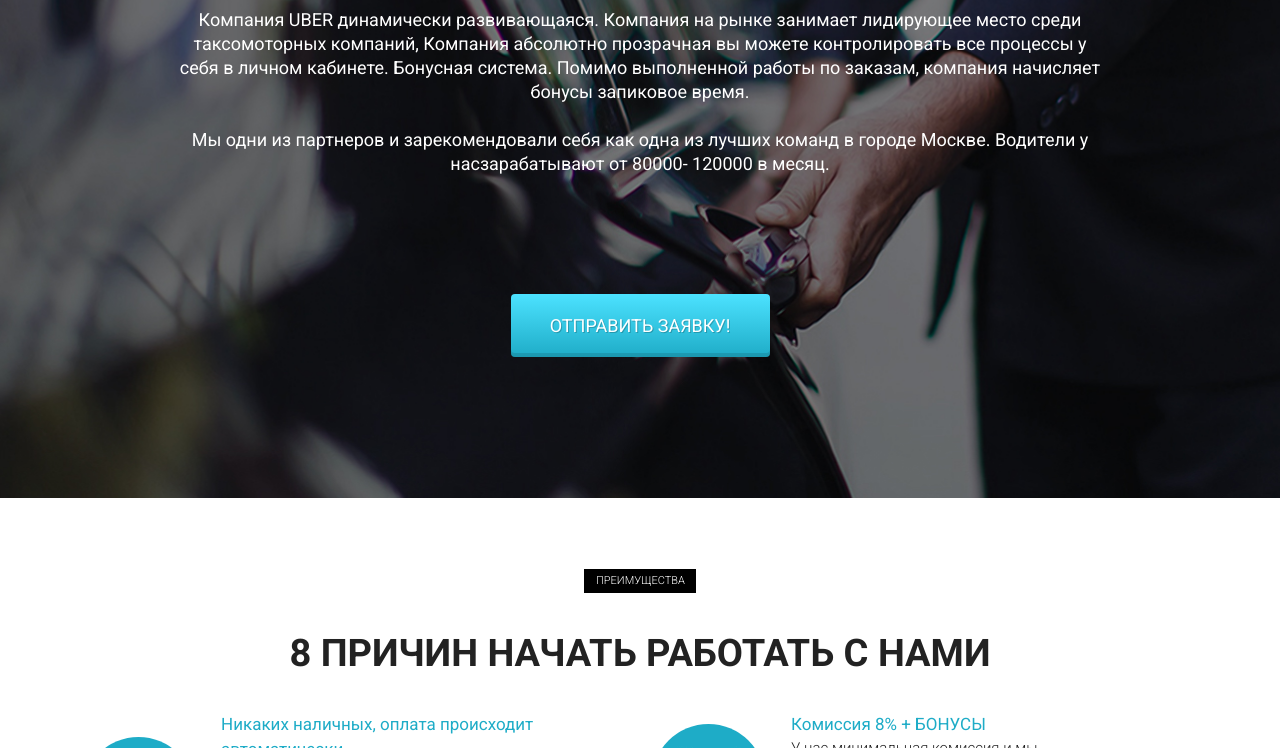
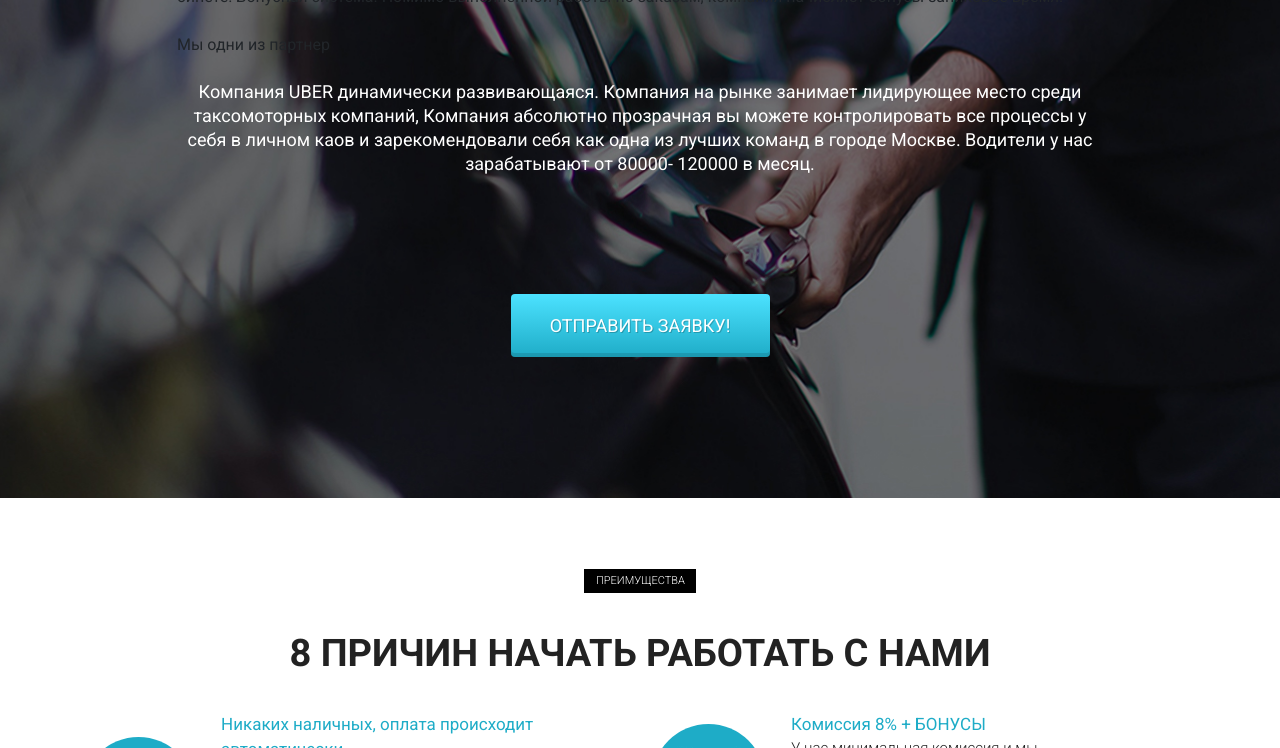
Before and after one commit to Walensyja/walensyja.github.io, a plain HTML site: page index.html in a window 1280 px wide. Shown: the part 352-1100 px from the top of the page. Drawn offline with Linux system fonts and the light colour scheme.

Commit message:
Update index.html

```diff
--- a/index.html
+++ b/index.html
@@ -61,8 +61,8 @@
 			<div class="row">
 				<div class="col-md-12 offset-md-0 col-lg-10 offset-lg-1">
 					<h1 class="promo_header">КОМПАНИЯ UBER PARTNERS!</h1>
-					<h2 class="promo_subheader">ПРИГЛАШАЕМ ВОДИТЕЛЕЙ! НА СВОЕМ АВТО!</h2>
-				<div class="promo_descr">Компания UBER динамически развивающаяся. Компания на рынке занимает лидирующее место среди таксомоторных компаний, Компания абсолютно прозрачная вы можете контролировать все процессы у себя в личном кабинете. Бонуcная система. Помимо выполненной работы по заказам, компания начисляет бонусы запиковое время.<br><br>Мы одни из партнеров и зарекомендовали себя как одна из лучших команд в городе Москве. Водители у насзарабатывают от 80000- 120000 в месяц.</div>
+					<h2 class="promo_subheader">ПРИГЛАШАЕМ ВОДИТЕЛЕЙ! НА СВОЕМ АВТО!</h2>бинете. Бонуcная система. Помимо выполненной работы по заказам, компания начисляет бонусы запиковое время.<br><br>Мы одни из партнер
+				<div class="promo_descr">Компания UBER динамически развивающаяся. Компания на рынке занимает лидирующее место среди таксомоторных компаний, Компания абсолютно прозрачная вы можете контролировать все процессы у себя в личном каов и зарекомендовали себя как одна из лучших команд в городе Москве. Водители у нас зарабатывают от 80000- 120000 в месяц.</div>
 				<button class="promo_btn">ОТПРАВИТЬ ЗАЯВКУ!</button>
 				</div>
 			</div>
```
